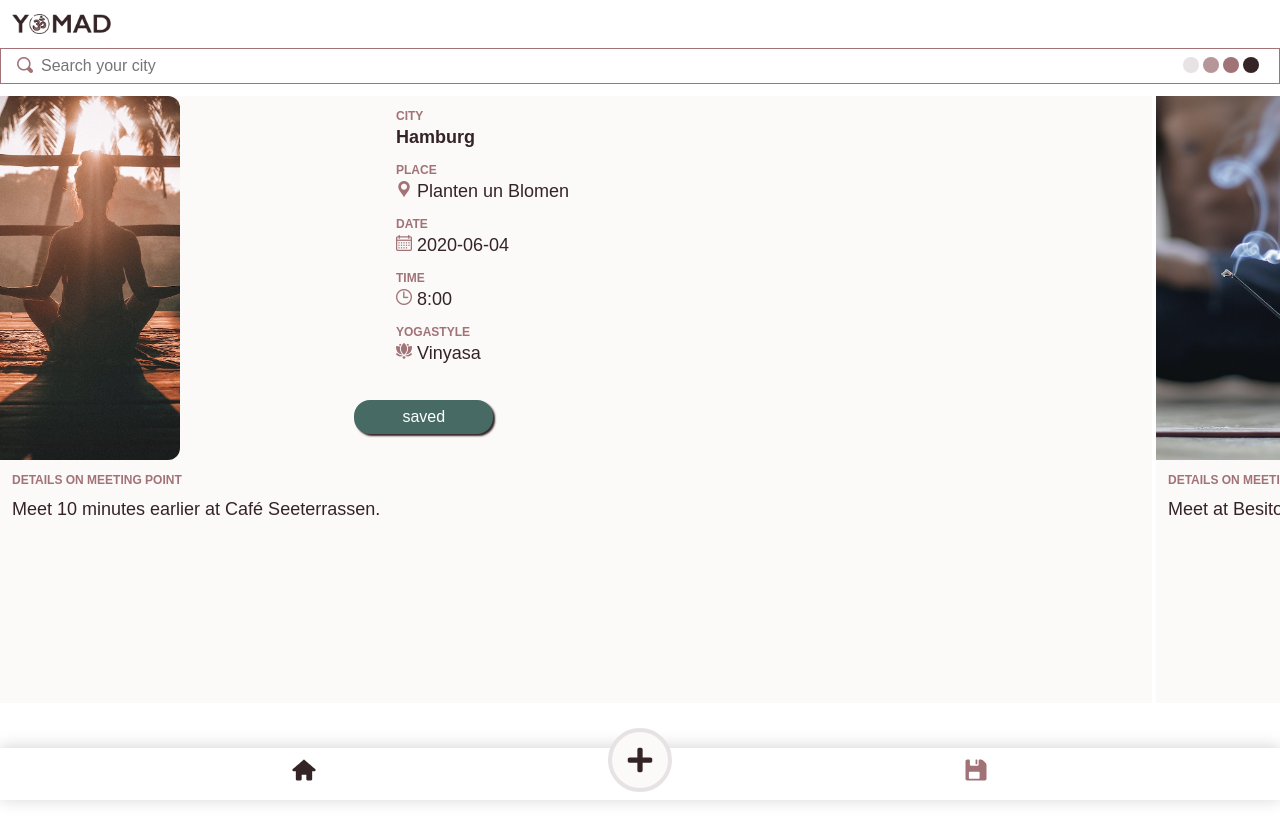
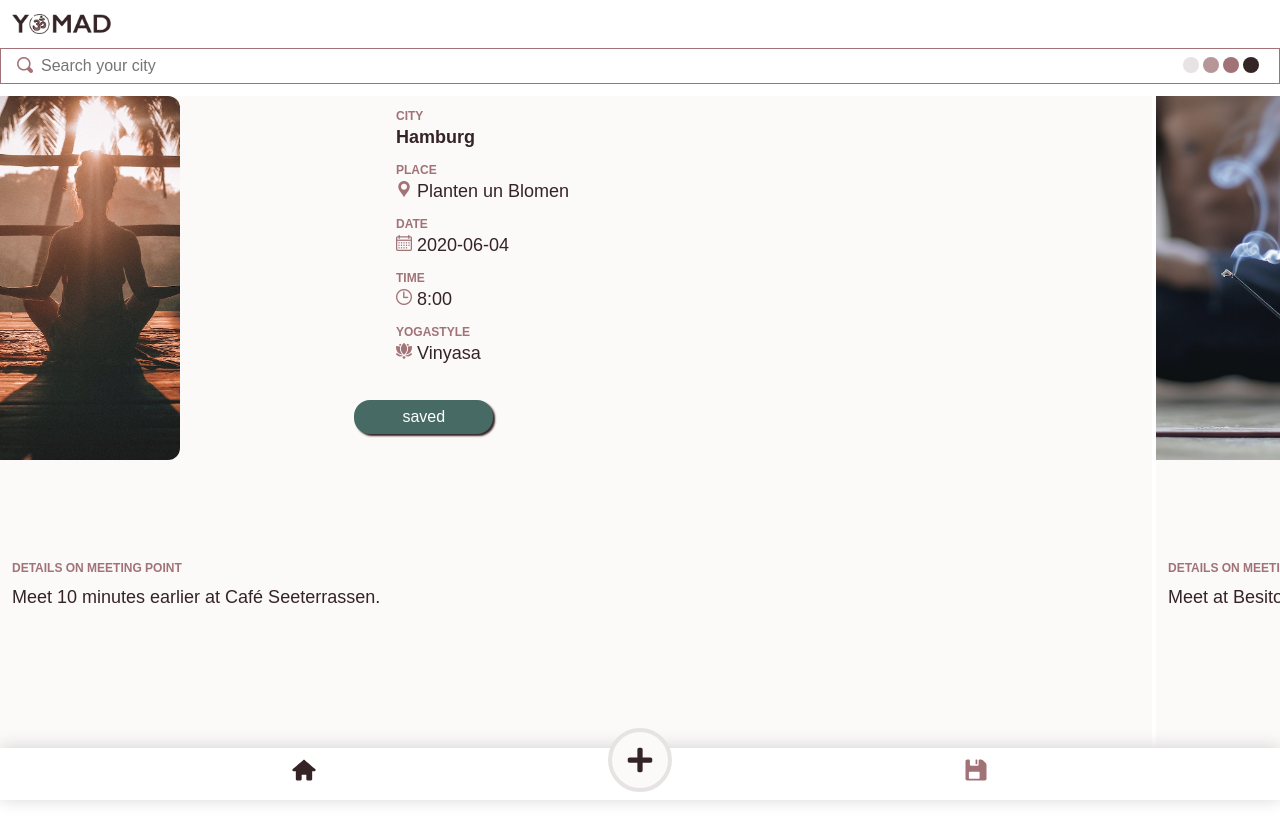
Before and after one commit to kristinmatzies/yomad, a React (Create React App) app: page /saved in a window 1280 px wide. Built offline with nearby package versions, Linux system fonts and the light colour scheme.

Commit message:
Add same styling to FilteredEvents in comparison to EventList

```diff
--- a/src/components/FilteredEvents.js
+++ b/src/components/FilteredEvents.js
@@ -34,12 +34,7 @@ export default function FilteredEvents({
             <>
               {event.saved === true && (
                 <ScrollContainer key={event.id}>
-                  <Events
-                    events={events}
-                    saveEvent={saveEvent}
-                    event={event}
-                    index={index}
-                  />
+                  <Events saveEvent={saveEvent} event={event} index={index} />
                 </ScrollContainer>
               )}
             </>
@@ -57,12 +52,11 @@ const Wrapper = styled.main`
   }
 `
 
-const Scroller = styled.main`
+const Scroller = styled.section`
   display: flex;
   flex-wrap: nowrap;
   overflow-x: auto;
   scroll-snap-type: x mandatory;
-  overflow-y: hidden;
 `
 
 const ScrollContainer = styled.section`
@@ -70,9 +64,10 @@ const ScrollContainer = styled.section`
   scroll-snap-align: start;
   display: grid;
   grid-template-columns: 1fr 2fr;
-  grid-template-rows: 1.5fr 1fr;
+  grid-template-rows: 1.3fr 1fr;
   margin-right: 4px;
   background: var(--background);
+  height: 100vh;
 
   :last-child {
     flex: 0 0 100%;
```
